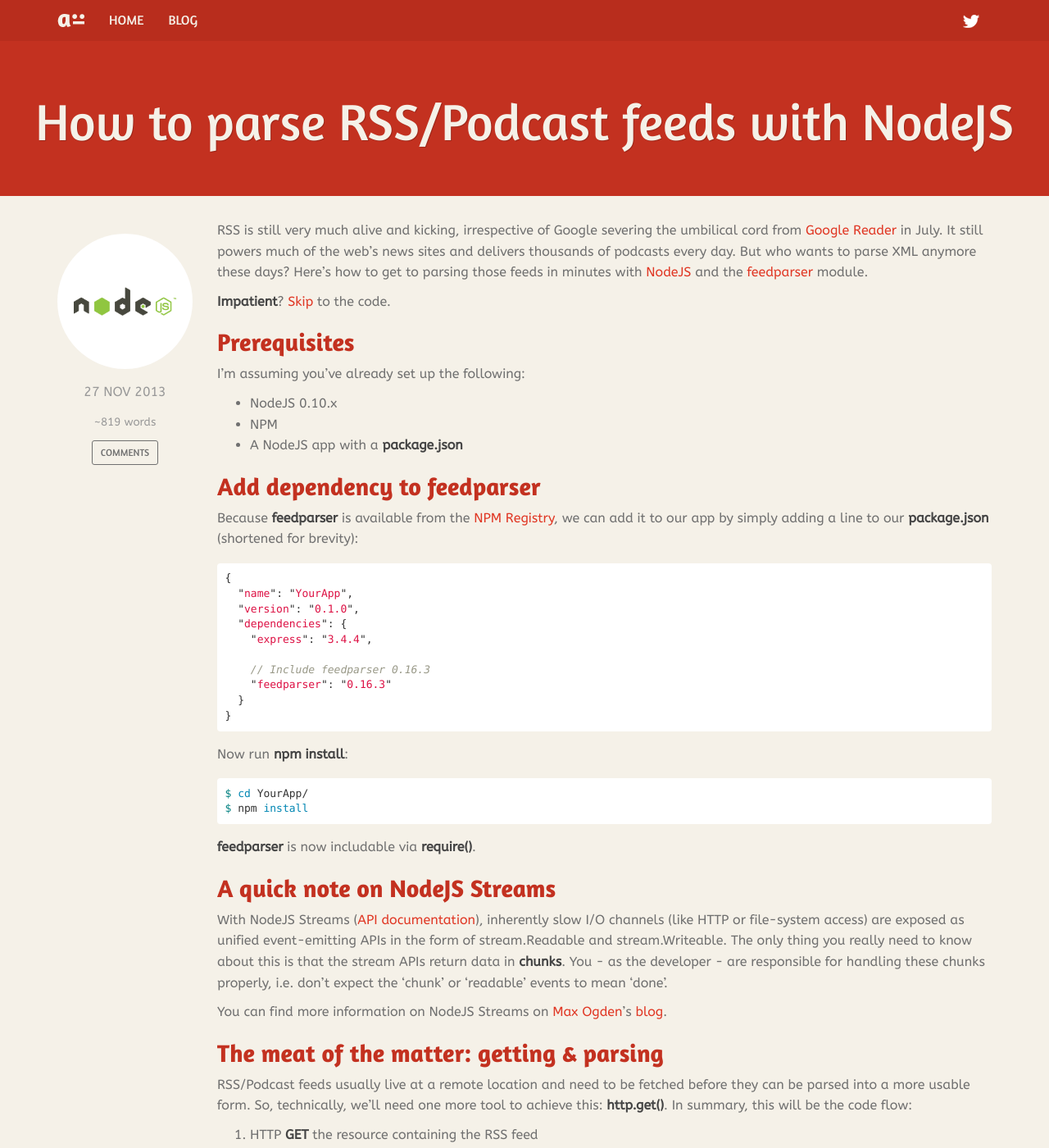
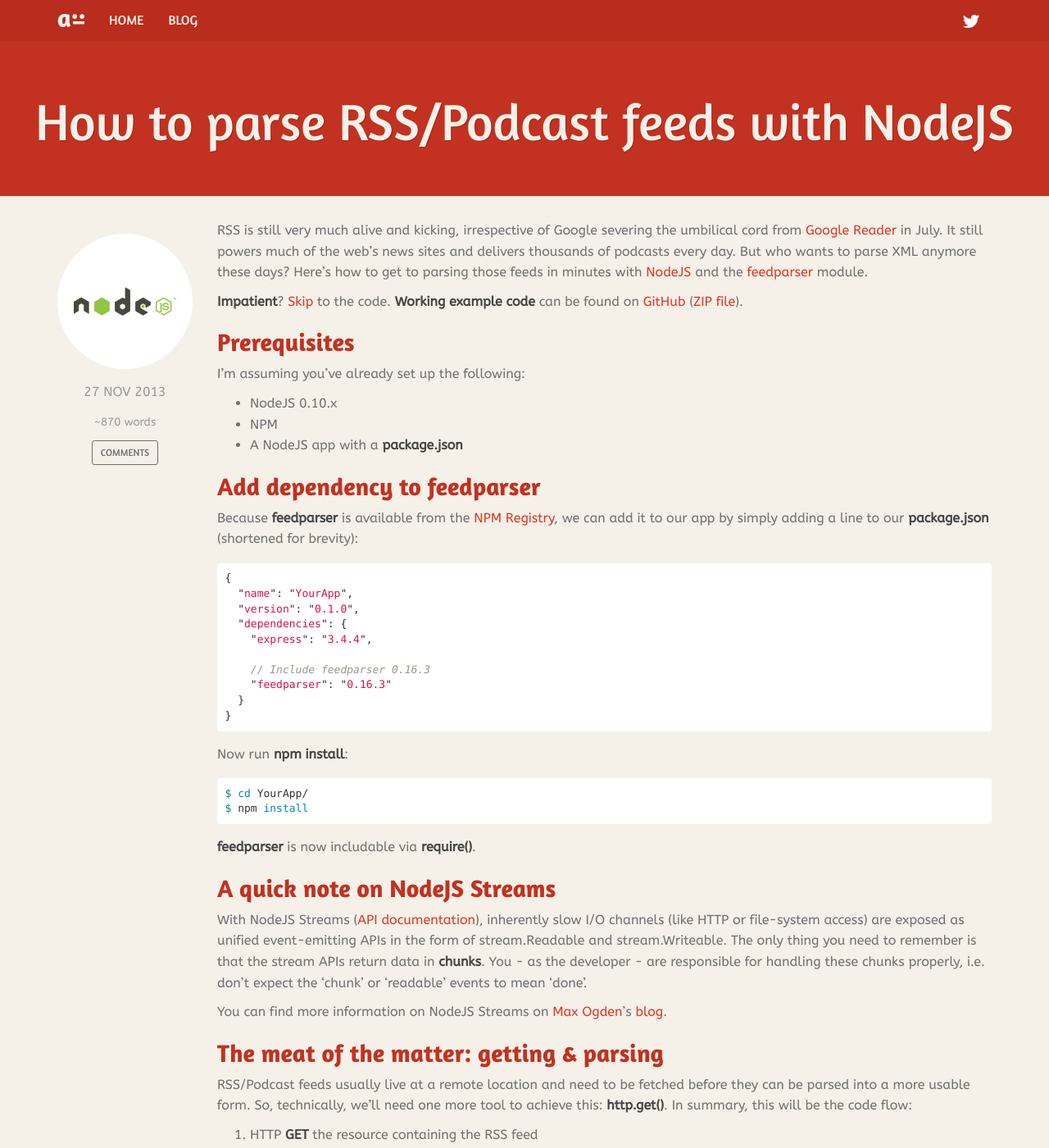
Before and after one commit to aceontech/aceontech.github.io, a Jekyll site: the page built from _posts/2013-11-27-how-to-parse-rss-podcasts-with-nodejs.markdown, in a window 1280 px wide and 1400 px high. Shown: the whole window at 82% size. Built offline with Jekyll 4.4.1, drawn with Linux system fonts in a browser that asks for light colours; Markdown is read by kramdown in place of the engine named in the settings; comment, search, counter and statistics services are not loaded; some of the changed text lies outside the part shown.

Commit message:
Update article

```diff
--- a/_posts/2013-11-27-how-to-parse-rss-podcasts-with-nodejs.markdown
+++ b/_posts/2013-11-27-how-to-parse-rss-podcasts-with-nodejs.markdown
@@ -4,12 +4,13 @@
 date:   2013-11-27 17:00:00
 categories: howto nodejs
 image: nodejs-logo.png
-words: 819
+words: 870
 ---
 
 RSS is still very much alive and kicking, irrespective of Google severing the umbilical cord from [Google Reader](http://news.cnet.com/8301-1023_3-57591616-93/rip-google-reader/) in July. It still powers much of the web's news sites and delivers thousands of podcasts every day. But who wants to parse XML anymore these days? Here's how to get to parsing those feeds in minutes with [NodeJS](http://nodejs.org/) and the [feedparser](https://npmjs.org/package/feedparser) module.
 
 **Impatient**? [Skip](#parsing) to the code.
+**Working example code** can be found on [GitHub](https://github.com/aceontech/aot-nodejs-feedparser-sample) ([ZIP file](https://github.com/aceontech/aot-nodejs-feedparser-sample/archive/master.zip)).
 
 ## Prerequisites
 I'm assuming you've already set up the following:
@@ -44,7 +45,7 @@
 **feedparser** is now includable via **require()**.
 
 ## A quick note on NodeJS Streams
-With NodeJS Streams ([API documentation](http://nodejs.org/api/stream.html#stream_class_stream_readable)), inherently slow I/O channels (like HTTP or file-system access) are exposed as unified event-emitting APIs in the form of stream.Readable and stream.Writeable. The only thing you really need to know about this is that the stream APIs return data in **chunks**. You - as the developer - are responsible for handling these chunks properly, i.e. don't expect the 'chunk' or 'readable' events to mean 'done'.
+With NodeJS Streams ([API documentation](http://nodejs.org/api/stream.html#stream_class_stream_readable)), inherently slow I/O channels (like HTTP or file-system access) are exposed as unified event-emitting APIs in the form of stream.Readable and stream.Writeable. The only thing you need to remember is that the stream APIs return data in **chunks**. You - as the developer - are responsible for handling these chunks properly, i.e. don't expect the 'chunk' or 'readable' events to mean 'done'.
 
 You can find more information on NodeJS Streams on [Max Ogden](http://maxogden.com/)'s [blog](http://maxogden.com/node-streams.html).
 
@@ -119,8 +120,10 @@
 
 And.. That's all there is to it, really. In essence, just a couple of lines of JavaScript were required to convert the RSS feed into a plain JSON object. This object can now be stored away into a database or the like. Not too shabby.
 
+I would like to point out that you may not want to parse the whole feed every time a user requests it. A better (less resource-hungry) solution would be to cache the parsed feed and only refresh it once the feed's [TTL](http://www.w3schools.com/rss/rss_tag_ttl.asp) has expired.
+
 ## GitHub
-You can find [my working example](http://github.com/) on GitHub. It uses Express to route HTTP call to the correct controller. Try it out.
+You can find [my working example](https://github.com/aceontech/aot-nodejs-feedparser-sample) on GitHub. It uses Express to route HTTP calls to the correct controller. Try it out.
 
 ## Errata
 As a front-end app developer I don't often get to dabble with server-side code. Why? Perhaps because it's a little too abstract, or just a wee bit daunting to approach without sufficient background. The JavaScript-based  [NodeJS](http://nodejs.org/), however, turns out to be a different beast altogether. It has been on my radar since its inception in 2009, but until recently, I never dug into it for real (I have merely used it once or twice to hack something together quickly). The ecosystem surrounding Node has become vibrant and mature, with the [NPM Registry](https://npmjs.org/) as the main vehicle for acquiring third-party/open source libraries. It currently serves almost 50,000 modules, and solicits over 7 million downloads per day. It's functionally comparable to [CocoaPods](http://cocoadocs.org/) for iOS, or [Bower](http://bower.io/) for front-end JavaScript (honorable mentions go to [NuGet](http://www.nuget.org/) and [Gradle](http://www.gradle.org/)).
```
